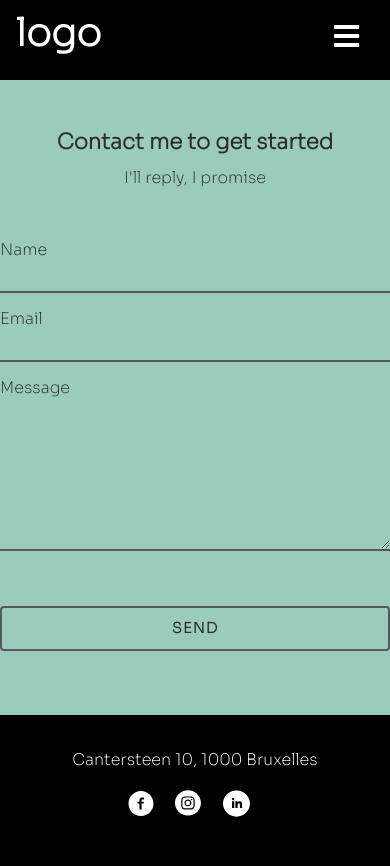
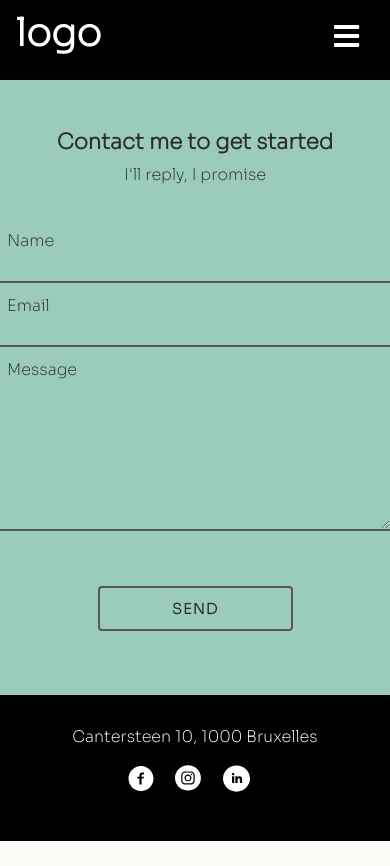
Before and after one commit to StevenEsteban/Frontend-Portfolio, a React (Create React App) app: page /Contact in a window 390 px wide. After the commit the page ends 844 px from the top, so only its background shows below. Built offline with nearby package versions, Linux system fonts and the light colour scheme.

Commit message:
fixed margins

```diff
--- a/src/App.scss
+++ b/src/App.scss
@@ -529,7 +529,7 @@
         body {
             background-color: #fcfbf7!important;
             color: #2d2b31;
-            line-height: 1.6rem;
+            line-height: 1.3rem;
             margin: 0;
             padding: 0;
             -moz-osx-font-smoothing: grayscale
@@ -633,7 +633,7 @@
         @media screen and (max-width:40em) {
             .btn {
                 display: block;
-                width: 100%;
+                width: 50%;
                 margin-bottom: .8rem
             }
         }
@@ -752,7 +752,8 @@
         .label {
             cursor: default;
             display: inline-block;
-            max-width: 100%
+            max-width: 100%;
+            margin-left: 7px
         }
 
         .legend {
```
